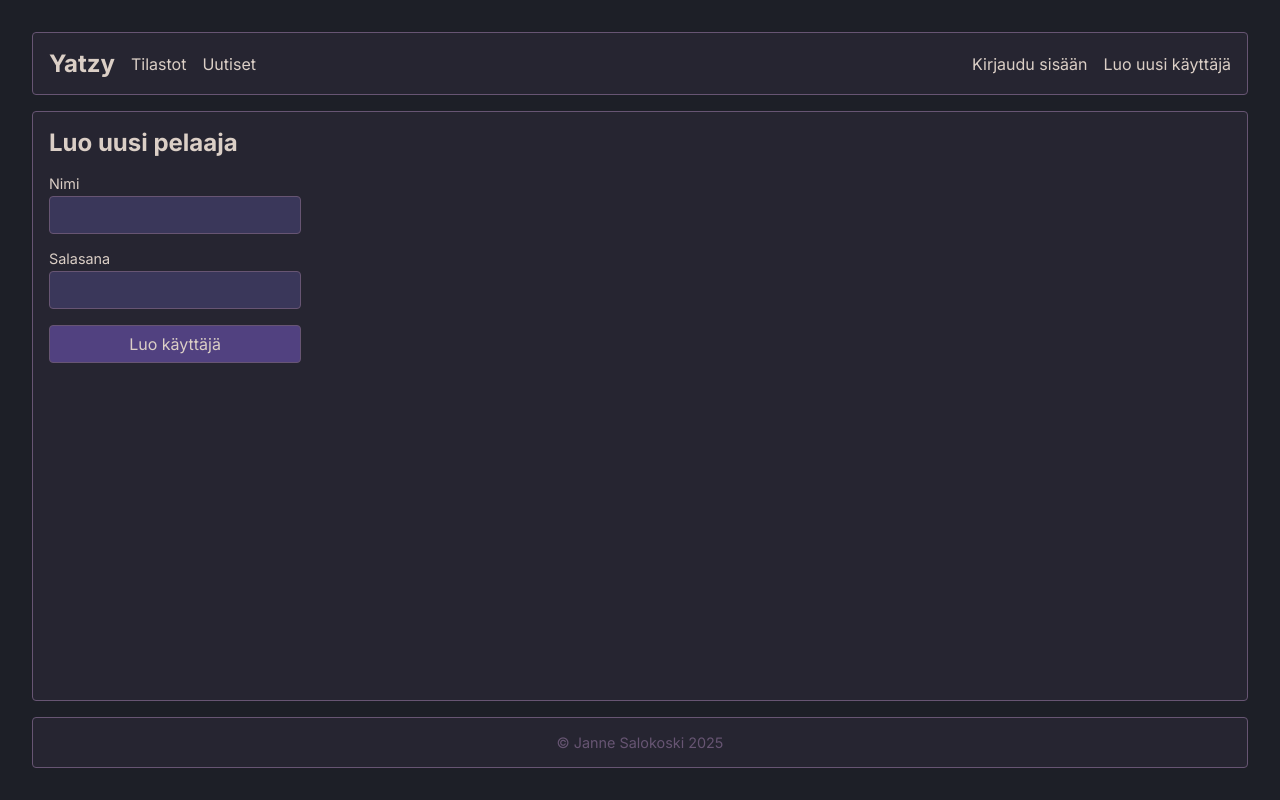
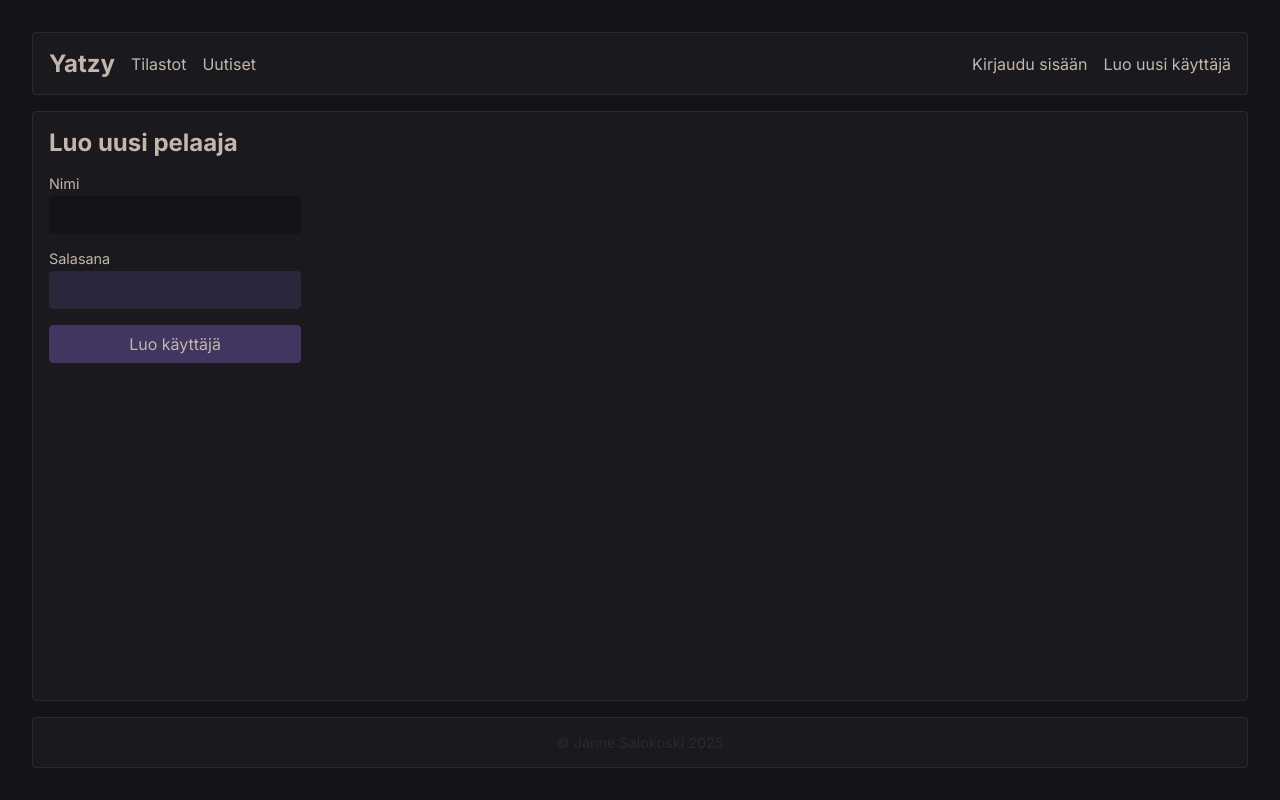
Before and after one commit to JanneSalokoski/yatzy, a Flask app: page /signup in a window 1280 px wide. Run offline with Flask 3, Linux system fonts and the light colour scheme; some libraries are stand-ins or nearby versions.

Commit message:
feat(styling): better colors and other styling

```diff
--- a/app/static/styles/main.css
+++ b/app/static/styles/main.css
@@ -5,28 +5,26 @@
     --gap-l: calc(1.5 * var(--gap));
     --gap-xl: calc(2 * var(--gap));
 
-    --color-bg: #1d1f27;
-    --color-fg: #dbcfc6;
+    --color-bg: #131418;
+    --color-fg: #c2b6ad;
 
-    --color-01: #262531;
-    --color-02: #3a375a;
-    --color-03: #514180;
-    --color-04: #6f4697;
-    --color-05: #944aa8;
+    --color-01: #1a191e;
+    --color-02: #29273c;
+    --color-03: #413660;
+    --color-04: #573d7b;
+    --color-05: #7a5c99;
 
     --color-blue: #87a4e8;
     --color-purple: #ba96d3;
     --color-red: #df7474;
     --color-green: #64d5ab;
-
-    --color-border: #675573;
-
-    --color-gray: #bbb6b2;
+    --color-border: #2d2731;
+    --color-gray: #c6c0bb;
 
     --border: 1px solid var(--color-border);
     --border-radius: 4px;
 
-    --transition: 200ms;
+    --transition: 50ms;
 }
 
 *,
@@ -135,6 +133,7 @@ input[type="text"],
 input[type="password"],
 input[type="submit"] {
     border: var(--border);
+    border-color: var(--color-02);
     border-radius: var(--border-radius);
 
     padding: var(--gap-s);
@@ -143,26 +142,19 @@ input[type="submit"] {
     transition: var(--transition);
 
     &:hover {
-        background-color: var(--color-03);
+        background-color: var(--color-02);
+        border-color: var(--color-03);
+
     }
 
     &:active {
-        background-color: var(--color-04);
+        background-color: var(--color-03);
+        border-color: var(--color-04);
     }
 
     &:disabled {
-        color: #af9891;
-        background-color: var(--color-01);
-
-        &:hover {
-            color: #af9891;
-            background-color: var(--color-01);
-        }
-
-        &:active {
-            color: #af9891;
-            background-color: var(--color-01);
-        }
+        color: #59544f;
+        background-color: #201f29;
     }
 }
 
@@ -176,13 +168,34 @@ input[type="submit"] {
 
 input[type="submit"] {
     background-color: var(--color-03);
+    border: var(--border);
+    border-color: var(--color-03);
 
     &:hover {
-        background-color: var(--color-04);
+        background-color: var(--color-03);
+        border-color: var(--color-04);
+
     }
 
     &:active {
-        background-color: var(--color-05);
+        background-color: var(--color-03);
+        border-color: var(--color-05);
+    }
+}
+
+input[type="text"] {
+    background-color: var(--color-bg);
+    border: var(--border);
+    border-color: var(--color-bg);
+
+    &:hover {
+        background-color: var(--color-bg);
+        border-color: var(--color-border);
+    }
+
+    &:active {
+        background-color: var(--color-bg);
+        border-color: var(--color-02);
     }
 }
 
```
Also changed, not shown: app/static/scripts/game_ui.js (+12 -0 lines), app/static/styles/game.css (+18 -2 lines).
